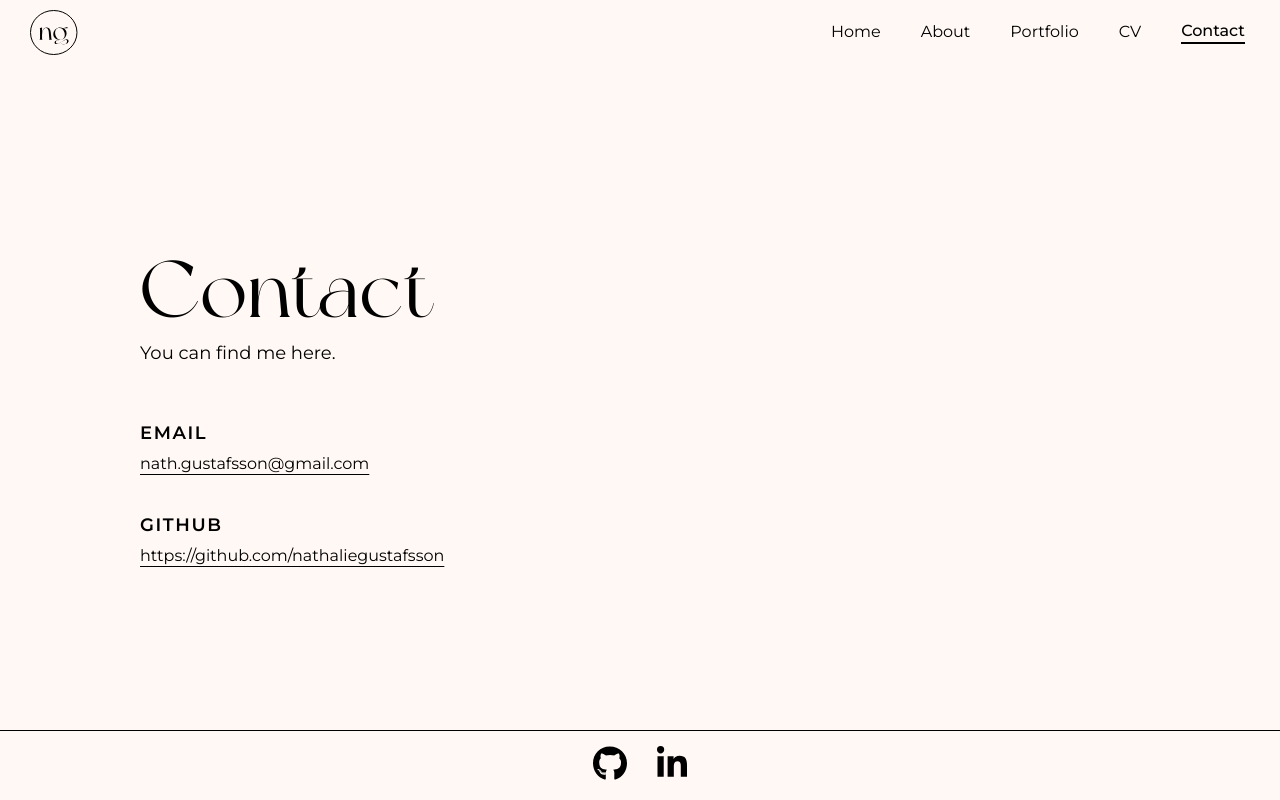
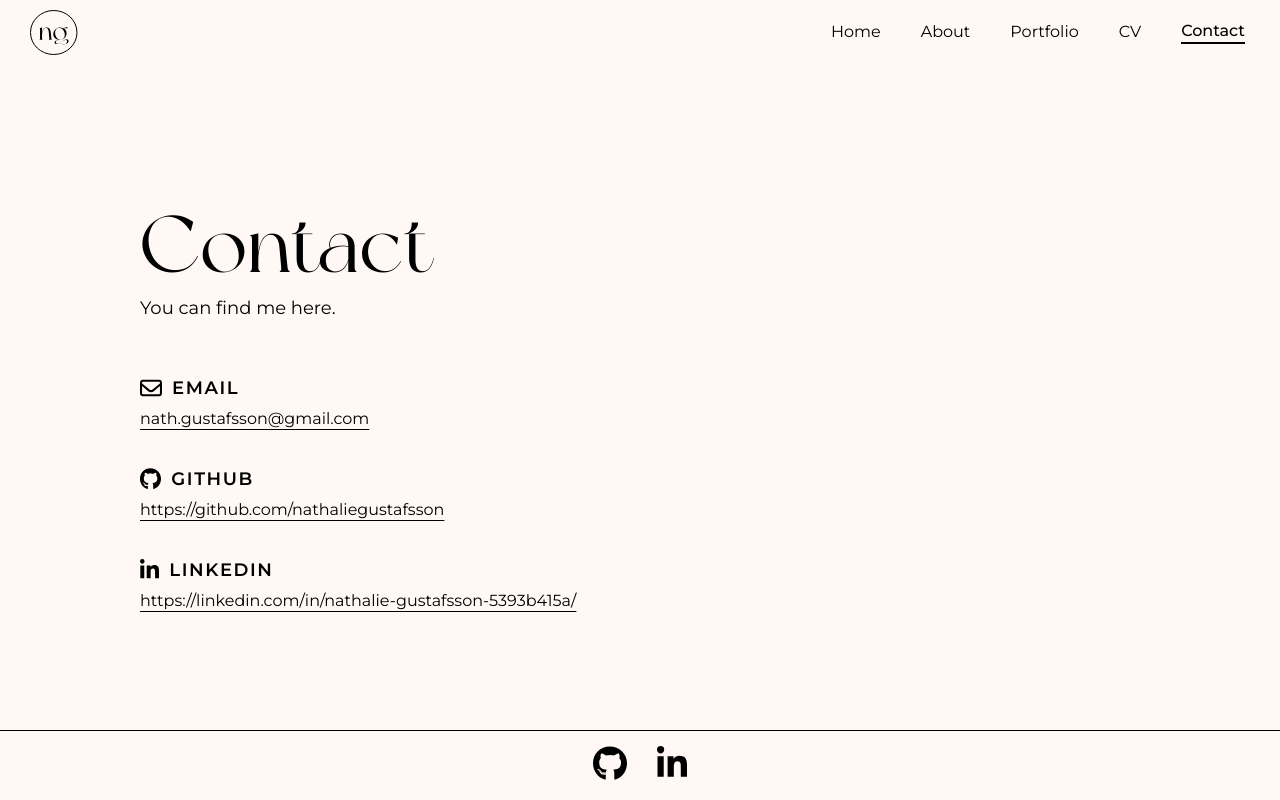
Before and after one commit to nathaliegustafsson/portfolio, a React (Vite) app: page /contact in a window 1280 px wide. Built offline with nearby package versions, Linux system fonts and the light colour scheme.

Commit message:
add linkedin

```diff
--- a/src/components/Contact.tsx
+++ b/src/components/Contact.tsx
@@ -3,6 +3,27 @@ import { media } from '../styles/breakpoints';
 import { fonts } from '../styles/typography';
 
 function Contact() {
+	const contactLinks = [
+		{
+			icon: '/icons/email-icon.svg',
+			title: 'EMAIL',
+			href: 'mailto:nath.gustafsson@gmail.com',
+			text: 'nath.gustafsson@gmail.com',
+		},
+		{
+			icon: '/icons/github-icon.svg',
+			title: 'GITHUB',
+			href: 'https://github.com/nathaliegustafsson',
+			text: 'https://github.com/nathaliegustafsson',
+		},
+		{
+			icon: '/icons/linkedin-icon.svg',
+			title: 'LINKEDIN',
+			href: 'https://linkedin.com/in/nathalie-gustafsson-5393b415a/',
+			text: 'https://linkedin.com/in/nathalie-gustafsson-5393b415a/',
+		},
+	];
+
 	return (
 		<BigContainer>
 			<Container>
@@ -10,22 +31,28 @@ function Contact() {
 					<Title>Contact</Title>
 					<InfoText>You can find me here.</InfoText>
 				</div>
-				<ContactContainer>
-					<ContactTitle>EMAIL</ContactTitle>
-					<Link href="mailto:nath.gustafsson@gmail.com">
-						nath.gustafsson@gmail.com
-					</Link>
-				</ContactContainer>
-				<ContactContainer>
-					<ContactTitle>GITHUB</ContactTitle>
-					<Link
-						href="https://github.com/nathaliegustafsson"
-						target="_blank"
-						rel="noopener noreferrer"
-					>
-						https://github.com/nathaliegustafsson
-					</Link>
-				</ContactContainer>
+
+				{contactLinks.map((link, index) =>
+					link.href.startsWith('mailto:') ? (
+						<ContactContainer key={index}>
+							<IconTitleContainer>
+								<Icon src={link.icon} />
+								<ContactTitle>{link.title}</ContactTitle>
+							</IconTitleContainer>
+							<Link href={link.href}>{link.text}</Link>
+						</ContactContainer>
+					) : (
+						<ContactContainer key={index}>
+							<IconTitleContainer>
+								<Icon src={link.icon} />
+								<ContactTitle>{link.title}</ContactTitle>
+							</IconTitleContainer>
+							<Link href={link.href} target="_blank" rel="noopener noreferrer">
+								{link.text}
+							</Link>
+						</ContactContainer>
+					)
+				)}
 			</Container>
 		</BigContainer>
 	);
@@ -83,7 +110,7 @@ const InfoText = styled.p`
 	margin-top: 5px;
 
 	@media ${media.tablet} {
-		font-size: 14px;
+		font-size: 15px;
 	}
 
 	@media ${media.desktop} {
@@ -112,12 +139,18 @@ const Link = styled.a`
 	}
 
 	@media ${media.tablet} {
-		font-size: 14px;
+		font-size: 15px;
 	}
 
 	@media ${media.desktop} {
 		font-size: 16px;
 	}
+`;
+
+const IconTitleContainer = styled.div`
+	display: flex;
+	align-items: flex-end;
+	gap: 10px;
 `;
 
 const ContactTitle = styled.h6`
@@ -136,4 +169,17 @@ const ContactTitle = styled.h6`
 	}
 `;
 
+const Icon = styled.img`
+	height: 18px;
+	cursor: pointer;
+
+	@media ${media.mobile} {
+		height: 22px;
+	}
+
+	@media ${media.desktopXL} {
+		height: 40px;
+	}
+`;
+
 export default Contact;
```
